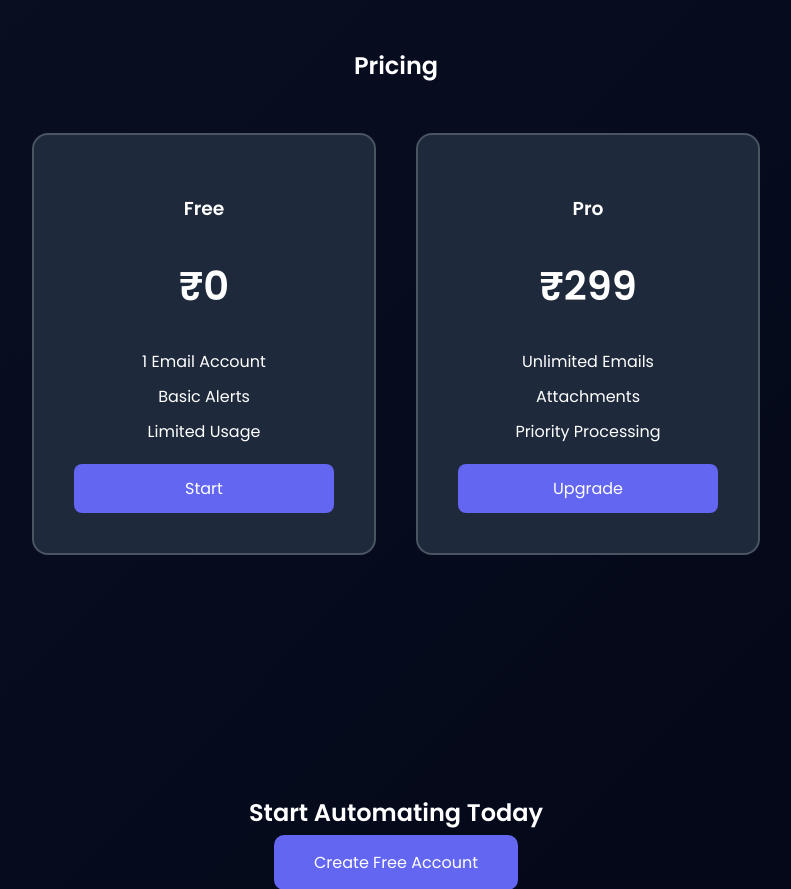
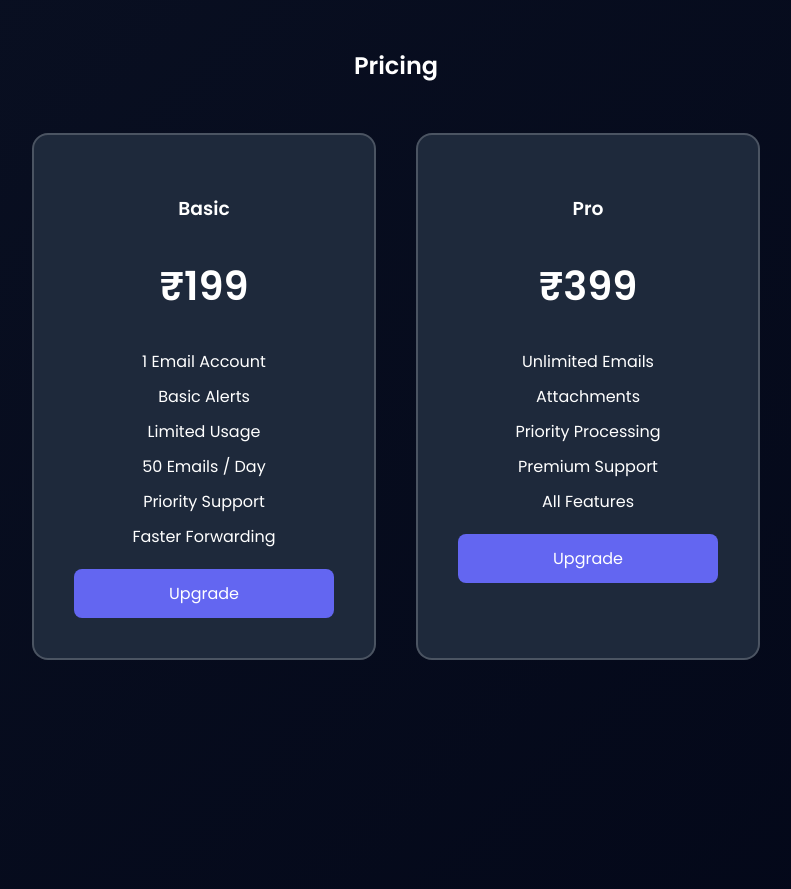
Before and after one commit to sahilkhan2412/SMART-FORWARD, a Flask app: page / in a window 1280 px wide. Shown: the part 1856-2745 px from the top of the page, without its empty margins (244-1035 px from the left). Run offline with Flask 3, Linux system fonts and the light colour scheme; parts of the project's set-up code (start-up, migrations or seed data) failed here and were passed over.

Commit message:
Update project files

```diff
--- a/templates/landing.html
+++ b/templates/landing.html
@@ -82,22 +82,27 @@
         <h2>Pricing</h2>
         <div class="price-grid">
             <div class="price-card">
-                <h3>Free</h3>
-                <h1>₹0</h1>
+                <h3>Basic</h3>
+                <h1>₹199</h1>
                 <ul>
                     <li>1 Email Account</li>
                     <li>Basic Alerts</li>
                     <li>Limited Usage</li>
-                </ul><a href="/signup-page">Start</a>
+                    <li>50 Emails / Day</li>
+                    <li>Priority Support</li>
+                    <li>Faster Forwarding</li>
+                </ul><a href="/user">Upgrade</a>
 
             </div>
             <div class="price-card popular">
                 <h3>Pro</h3>
-                <h1>₹299</h1>
+                <h1>₹399</h1>
                 <ul>
                     <li>Unlimited Emails</li>
                     <li>Attachments</li>
                     <li>Priority Processing</li>
+                    <li>Premium Support</li>
+                    <li>All Features</li>
                 </ul><a href="/user">Upgrade</a>
 
             </div>
--- a/templates/plans.html
+++ b/templates/plans.html
@@ -35,7 +35,7 @@
 
                 <h3>Basic</h3>
 
-                <h1>₹10</h1>
+                <h1>₹199</h1>
 
                 <ul>
                     <li>50 Emails / Day</li>
@@ -54,7 +54,7 @@
 
                 <h3>Pro</h3>
 
-                <h1>₹20</h1>
+                <h1>₹399</h1>
 
                 <ul>
                     <li>Unlimited Emails</li>
```
